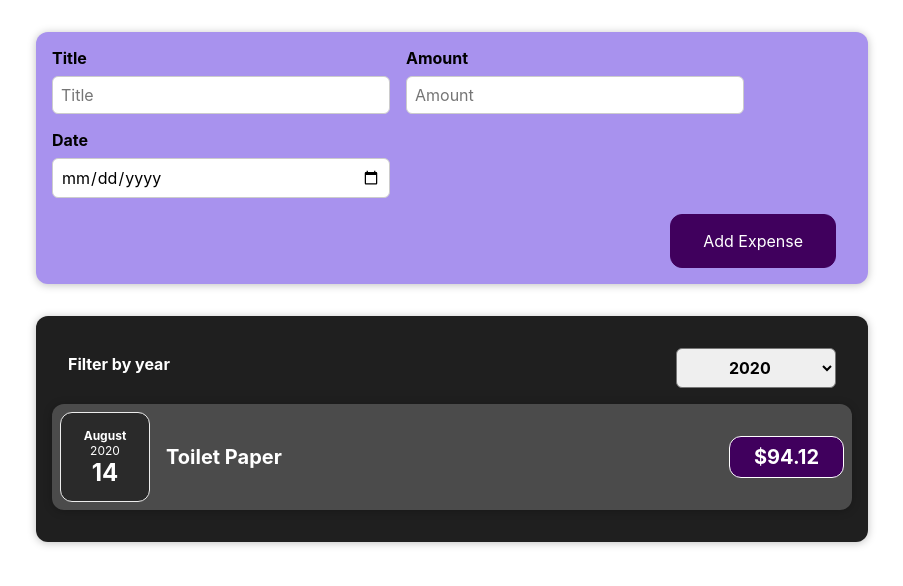
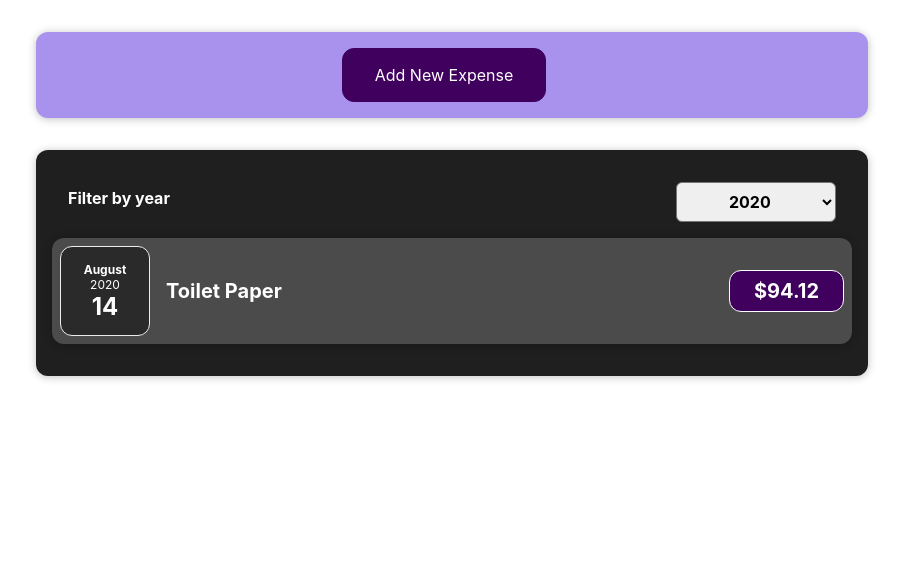
Before and after one commit to lavet13/react-js-components-stuff, a React (Create React App) app: page / in a window 1280 px wide. Shown: the top 586 px of the page, without its empty margins (188-1091 px from the left). Built offline with nearby package versions, Linux system fonts and the light colour scheme.

Commit message:
conditional return statements

```diff
--- a/src/components/Expenses/ExpenseItem.js
+++ b/src/components/Expenses/ExpenseItem.js
@@ -134,6 +134,7 @@
     // );
 
     return (
+        <li>
             <Card className="expense-item">
                 <ExpenseDate date={date} />
                 <div className="expense-item__description">
@@ -141,6 +142,7 @@
                     <div className="expense-item__price">${amount}</div>
                 </div>
             </Card>
+        </li>
     );
 }
 
--- a/src/components/Expenses/Expenses.js
+++ b/src/components/Expenses/Expenses.js
@@ -1,9 +1,9 @@
 import React, { useState } from 'react';
 
 import Card from '../UI/Card';
-import ExpenseItem from './ExpenseItem';
 import ExpenseFilter from './ExpenseFilter';
 import './Expenses.css';
+import ExpensesList from './ExpensesList';
 
 function Expenses({ items }) {
     const filterChangeHandler = function (selectedYear) {
@@ -17,7 +17,7 @@
     // if you output an array of JSX elements, then React is capable of simply rendering these elements.
 
     // Understanding Keys
-    // we suppose that we haven't the key prop yet. And when we would add a new item then React renders this new item
+    // We suppose that we haven't the key prop yet. And when we would add a new item then React renders this new item
     // as the last item in this list of div's and updates all items and replace their content such that it again matches
     // the order of the items in my array. And this is not great. This is happening because to React all these items look similar
     // and it only sees that my array changed that it's now longer than before. And hence it simply renders an additional div
@@ -44,8 +44,8 @@
 
     // After adding a key prop
     // Now, React is able to uniquely identify all these items and it's therefore aware, not just how long the array is but also aware which items should be
-    // placed. And it's able to update this list in a more efficient way. So long story short, you should always add such a key when mapping
-    // out lists of items.
+    // placed. And it's able to update this list in a more efficient way. So long story short, YOU SHOULD ALWAYS ADD SUCH A KEY WHEN MAPPING
+    // OUT LISTS OF ITEMS.
 
     // Outputting Conditional Content
     // We can actually select values where we have no data. And we might wanna show an appropriate message in such cases, and that leads us to the second
@@ -66,20 +66,7 @@
                 selected={filteredYear}
                 onChangeFilter={filterChangeHandler}
             />
-            {filteredExpenses.length === 0 && (
-                <p style={{ color: 'white', fontWeight: '700' }}>
-                    No expenses found.
-                </p>
-            )}
-            {filteredExpenses.length !== 0 &&
-                filteredExpenses.map(({ id, title, amount, date }) => (
-                    <ExpenseItem
-                        key={id}
-                        title={title}
-                        amount={amount}
-                        date={date}
-                    />
-                ))}
+            <ExpensesList items={filteredExpenses} />
         </Card>
     );
 }
--- /dev/null
+++ b/src/components/Expenses/ExpensesList.css
@@ -0,0 +1,9 @@
+.expenses-list {
+    list-style: none;
+    padding: 0;
+}
+
+.expenses-list__fallback {
+    color: white;
+    text-align: center;
+}
--- /dev/null
+++ b/src/components/Expenses/ExpensesList.js
@@ -0,0 +1,37 @@
+import React from 'react';
+
+import './ExpensesList.css';
+
+import ExpenseItem from './ExpenseItem';
+
+// Conditional Return Statements
+// if what your component return changes entirely based on different conditions, you can use this approach.
+// It wouldn't have been appropriate in Expenses.js before, because only a part of the JSX snippet, which we returned changed.
+// But if your entire JSX content changes, when data is missing, you can always add an if check where you return a different JSX block
+// if some condition is met. Now with help of this extra component which uses a different logic for rendering or for returning different JSX code,
+// and we now also got a little bit of a leaner Expenses.js file again. One additional tweak, which I want to make which I almost forgot is that
+// since I'm using unordered list here now for semantic reasons in the ExpenseItem component, I actually wanna switch away from having a div being
+// rendered to a list item instead.
+function ExpensesList({ items }) {
+    if (items.length === 0)
+        return (
+            <h2 className="expenses-list__fallback">
+                No expenses to be found.
+            </h2>
+        );
+
+    return (
+        <ul className="expenses-list">
+            {items.map(({ id, title, amount, date }) => (
+                <ExpenseItem
+                    key={id}
+                    title={title}
+                    amount={amount}
+                    date={date}
+                />
+            ))}
+        </ul>
+    );
+}
+
+export default ExpensesList;
--- a/src/components/NewExpense/ExpenseForm.js
+++ b/src/components/NewExpense/ExpenseForm.js
@@ -1,7 +1,7 @@
 import React, { useState } from 'react';
 import './ExpenseForm.css';
 
-const ExpenseForm = ({ onSaveExpenseData }) => {
+const ExpenseForm = ({ onSaveExpenseData, onCancel }) => {
     const [enteredTitle, setEnteredTitle] = useState('');
     const [enteredAmount, setEnteredAmount] = useState('');
     const [enteredDate, setEnteredDate] = useState('');
@@ -92,6 +92,7 @@
         // to a child component and then call that function inside of the child component. And when we then call a function, we can of course pass data
         // to that function as a parameter and that's how we can communicate up from child to parent.
         onSaveExpenseData(expenseData);
+        onCancel();
     };
 
     return (
@@ -134,6 +135,9 @@
                 </div>
             </div>
             <div className="new-expense__actions">
+                <button type="button" onClick={onCancel}>
+                    Cancel
+                </button>
                 <button type="submit">Add Expense</button>
             </div>
         </form>
--- a/src/components/NewExpense/NewExpense.js
+++ b/src/components/NewExpense/NewExpense.js
@@ -1,4 +1,4 @@
-import React from 'react';
+import React, { useState } from 'react';
 import './NewExpense.css';
 
 import ExpenseForm from './ExpenseForm';
@@ -13,9 +13,23 @@
         onAddExpense(expenseData);
     };
 
+    const toggleEditingHandler = () => {
+        setIsEditing(isEditing => !isEditing);
+    };
+
+    const [isEditing, setIsEditing] = useState(false);
+
     return (
         <div className="new-expense">
-            <ExpenseForm onSaveExpenseData={saveExpenseDataHandler} />
+            {!isEditing && (
+                <button onClick={toggleEditingHandler}>Add New Expense</button>
+            )}
+            {isEditing && (
+                <ExpenseForm
+                    onCancel={toggleEditingHandler}
+                    onSaveExpenseData={saveExpenseDataHandler}
+                />
+            )}
         </div>
     );
 };
```
Lines whose indentation alone changed are shown as unchanged.
